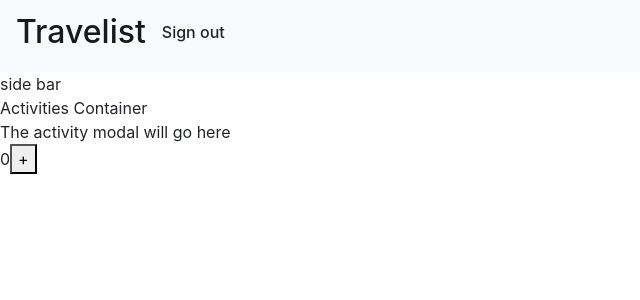
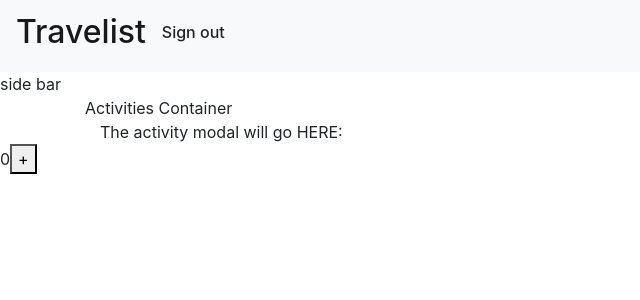
Before and after one commit to Star-Nose/Travelist, a React app: page /main in a window 1280 px wide. Shown: the top 300 px of the page, without its empty margins (0-640 px from the left). Built offline with nearby package versions, Linux system fonts and the light colour scheme.

Commit message:
(update) progress on acitivites, going to check proxy to try to handle hot component reloading

```diff
--- a/client/components/Activity.jsx
+++ b/client/components/Activity.jsx
@@ -1,9 +1,11 @@
 import React from 'react';
+import { Container, Modal, Button } from 'react-bootstrap';
+
 
 const Activity = (props) => (
-  <div>
-    The activity modal will go here
-  </div>
+  <Container id="Activity">
+    The activity modal will go HERE:
+  </Container>
 );
 
 export default Activity;
--- a/client/containers/ActivitiesContainer.jsx
+++ b/client/containers/ActivitiesContainer.jsx
@@ -1,12 +1,15 @@
 import React from 'react';
 import Activity from '../components/Activity.jsx';
+import { Container } from 'react-bootstrap';
 
 const ActivitesContainer = (props) => {
     return (
+      <Container>
       <div>
         <div>Activities Container</div>
         <div><Activity /> </div>
       </div>
+      </Container>
     )
 }
 
```
